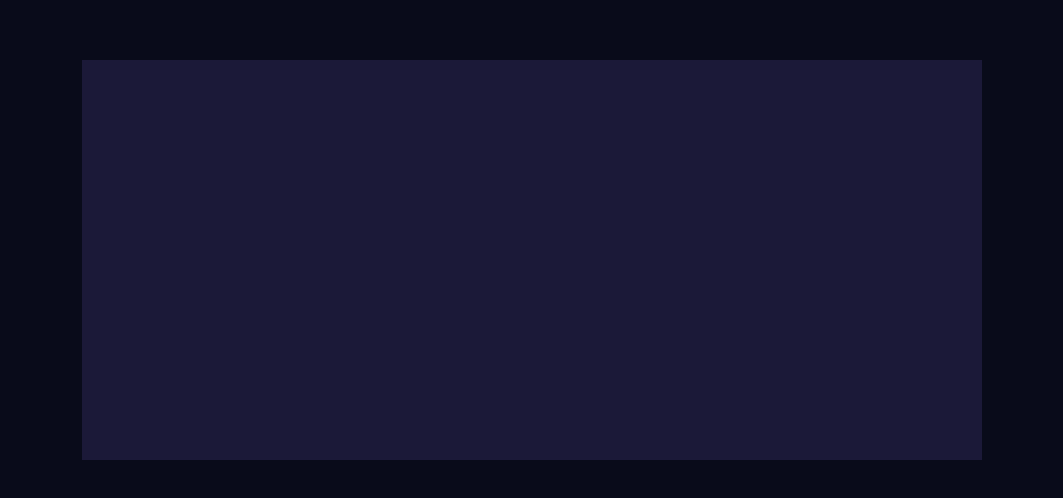
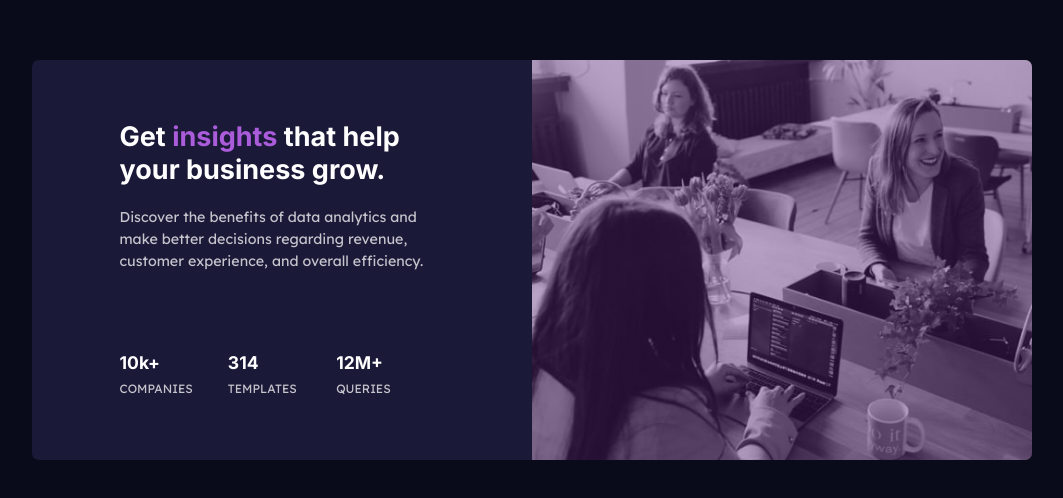
Before and after one commit to proXDhiya/Stats-preview-card-component-challenge, a plain HTML site: page index.html in a window 1280 px wide. Shown: the part 140-638 px from the top of the page, without its empty margins (108-1171 px from the left). Drawn offline with Linux system fonts and the light colour scheme.

Commit message:
complete disktop version

```diff
--- a/css/style.css
+++ b/css/style.css
@@ -30,8 +30,8 @@
 }
 
 body {
-    font-family: var(--inter);
-    font-weight: var(--inter-normal);
+    font-family: var(--lexend-deca);
+    font-weight: var(--lexend-deca-normal);
     font-size: var(--font-size);
     color: var(--Slightly-transparent-white-main-p)
 }
@@ -39,9 +39,18 @@ body {
 h1,
 h2,
 h3{
-    font-family: var(--lexend-deca);
-    font-weight: var(--lexend-deca-normal);
+    font-family: var(--inter);
+    font-weight: var(--inter-bold);
     color: var(--White);
+}
+
+h1 {
+    font-size: 180%;
+}
+
+p {
+    line-height: 22px;
+    font-size: 95%;
 }
 
 span {
@@ -56,7 +65,7 @@ span {
 }
 
 .box {
-    width: 900px;
+    width: 1000px;
     height: 400px;
     position: absolute;
     inset: 0;
@@ -64,4 +73,42 @@ span {
     background-color: var(--Dark-desaturated-blue-card-bg);
     display: grid;
     grid-template-columns: repeat(2, 1fr);
+    border-radius: 7px;
+    overflow: hidden;
 }
+
+.right-box {
+    background: linear-gradient(rgba(88, 33, 122, 0.4), rgba(88, 33, 122, 0.4)), url(../images/image-header-desktop.jpg);
+    background-size: cover;
+}
+
+.left-box {
+    position: relative;
+}
+
+.left-box-content {
+    width: 65%;
+    height: 70%;
+    position: absolute;
+    inset: 0;
+    margin: auto;
+}
+
+.left-box-content h1 {
+    margin-bottom: 20px;
+}
+
+.left-box-content p {
+    margin-bottom: 80px;
+}
+
+.inter-grid {
+    display: grid;
+    grid-template-columns: repeat(3, 1fr);
+}
+
+.inter-grid div p {
+    font-size: 80%;
+    text-transform: uppercase;
+    margin-top: 5px;
+}
--- a/index.html
+++ b/index.html
@@ -11,21 +11,34 @@
   <body>
     <section class="screen">
       <div class="box">
+        <!--left box-->
+        <div class="left-box">
+          <div class="left-box-content">
+            <h1>Get <span>insights</span> that help your business grow.</h1>
+            <p>
+              Discover the benefits of data analytics and make better decisions regarding revenue, customer
+              experience, and overall efficiency.
+            </p>
+            <div class="inter-grid">
+              <div>
+                <h3>10k+</h3>
+                <p>companies</p>
+              </div>
+              <div>
+                <h3>314</h3>
+                <p>templates</p>
+              </div>
+              <div>
+                <h3>12M+</h3>
+                <p>queries</p>
+              </div>
+            </div>
+          </div>
+        </div>
 
+        <!--right box-->
+        <div class="right-box"></div>
       </div>
     </section>
   </body>
 </html>
-
-<!--
-
-  Get insights that help your business grow.
-
-  Discover the benefits of data analytics and make better decisions regarding revenue, customer
-  experience, and overall efficiency.
-
-  10k+ companies
-  314 templates
-  12m+ queries
-
--->
```
